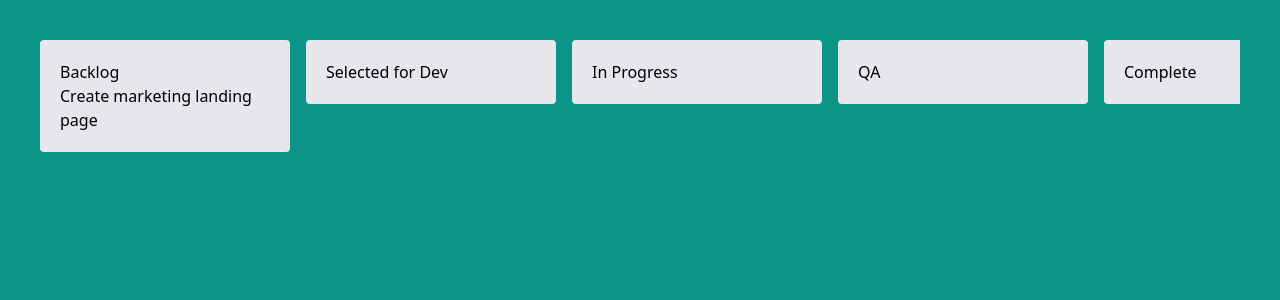
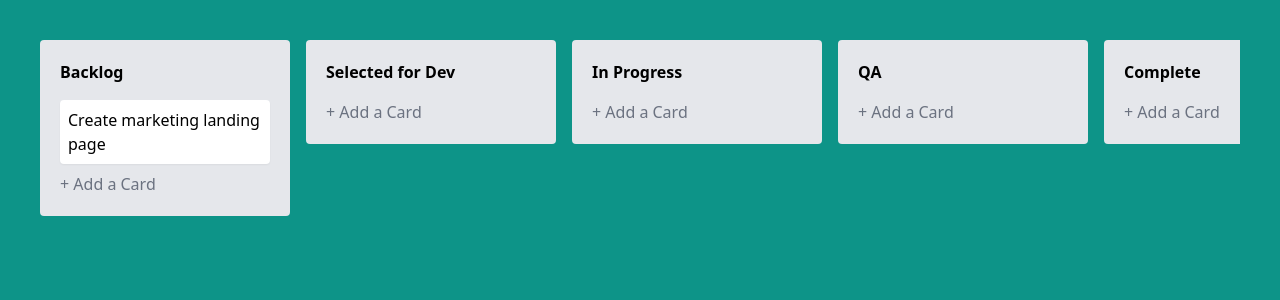
Before and after one commit to joelbrs/trello-board-vue3, a Nuxt app: page / in a window 1280 px wide. Shown: the top 300 px of the page. Built offline with nearby package versions, Linux system fonts and the light colour scheme.

Commit message:
refactor: trelloBoard using Task component

```diff
--- a/components/TrelloBoard.vue
+++ b/components/TrelloBoard.vue
@@ -44,11 +44,19 @@
       :key="column.id"
       class="column bg-gray-200 p-5 rounded min-w-[250px]"
     >
-      <header>
+      <header class="font-bold mb-4">
         {{ column.title }}
       </header>
 
-      <p v-for="task in column.tasks" :key="task.id">{{ task.title }}</p>
+      <TrelloBoardTask
+        v-for="task in column.tasks"
+        :key="task.id"
+        :task="task"
+      />
+
+      <footer>
+        <button class="text-gray-500">+ Add a Card</button>
+      </footer>
     </div>
   </div>
 </template>
```
